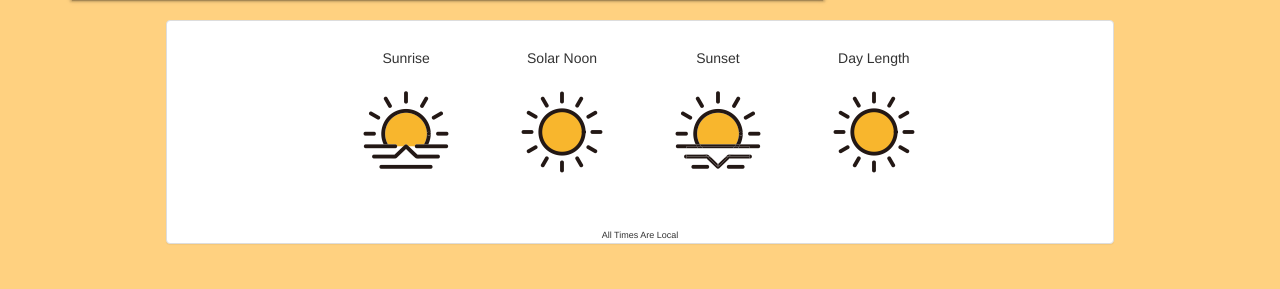
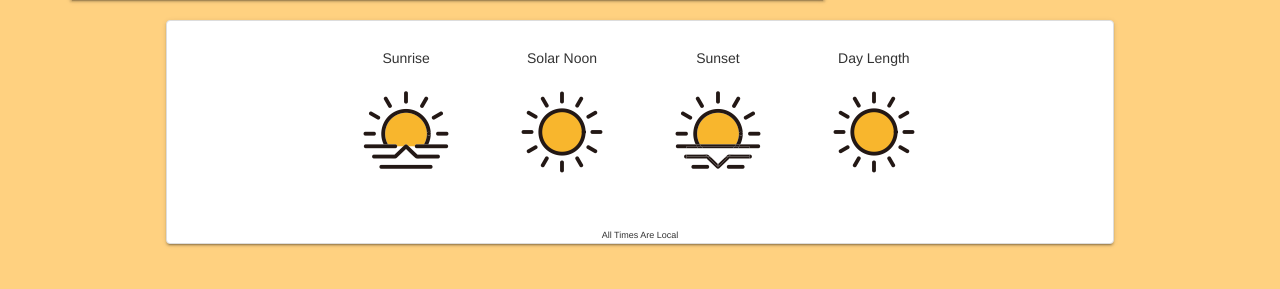
Before and after one commit to bazfer/sun-catcher, a PHP site: page / in a window 1280 px wide. Shown: the part 511-800 px from the top of the page. Run offline with PHP 8.4, Linux system fonts and the light colour scheme; some libraries are stand-ins or nearby versions.

Commit message:
small css changes

```diff
--- a/assets/styles/style.css
+++ b/assets/styles/style.css
@@ -100,7 +100,7 @@
 	font-size: xx-small;
 }
 
-#solar-data-cont {
+.solar-data-cont {
 	box-shadow: 0 2px 2px 0 rgba(0,0,0,0.14), 0 1px 5px 0 rgba(0,0,0,0.12), 0 3px 1px -2px rgba(0,0,0,0.2);
 }
 
--- a/index.html
+++ b/index.html
@@ -105,7 +105,7 @@
 		<!--SOLAR DATA-->
 		<div class="row">
 			<div class="col l10 offset-l1 m10 offset-m1 s12">
-				<div class="panel panel-default custom-cont solar-data-con">
+				<div class="panel panel-default custom-cont solar-data-cont">
 		  			<div class="panel-body" id="icons-container">
 						<div class="solar-container">
 							<span>Sunrise</span>
```
